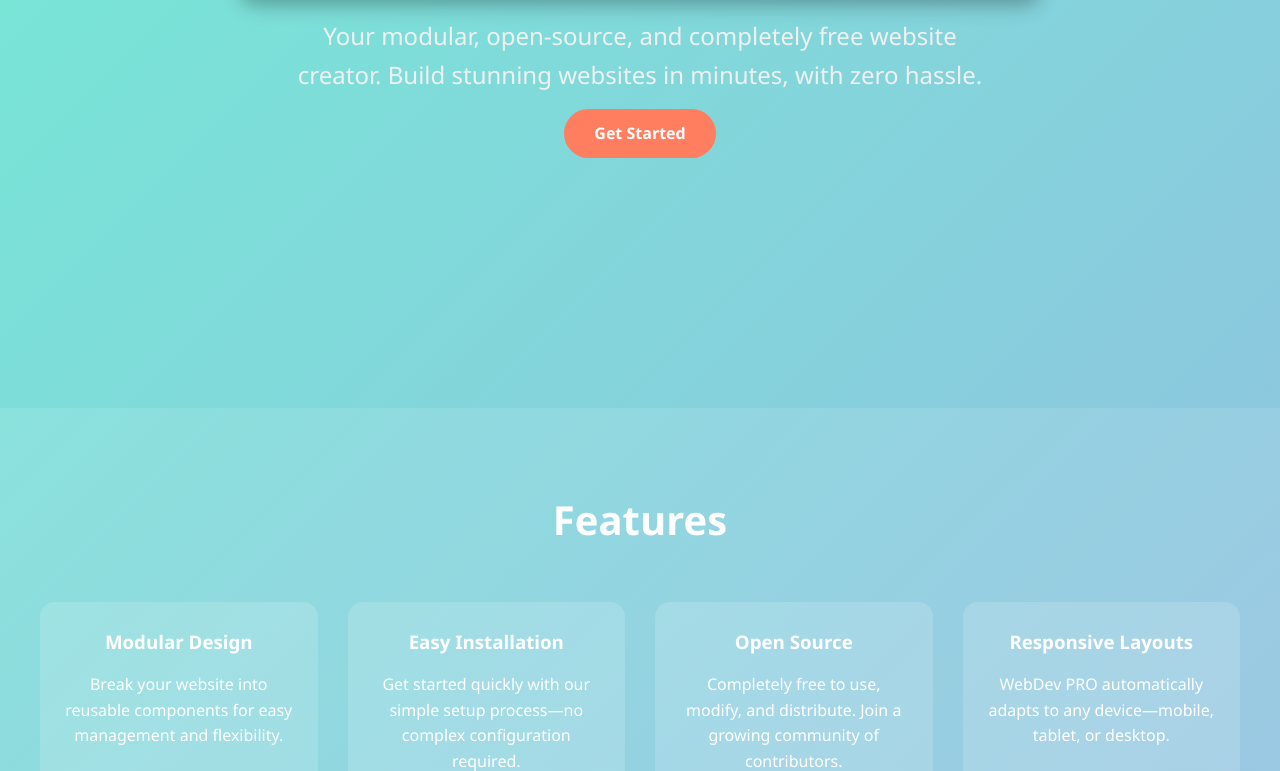
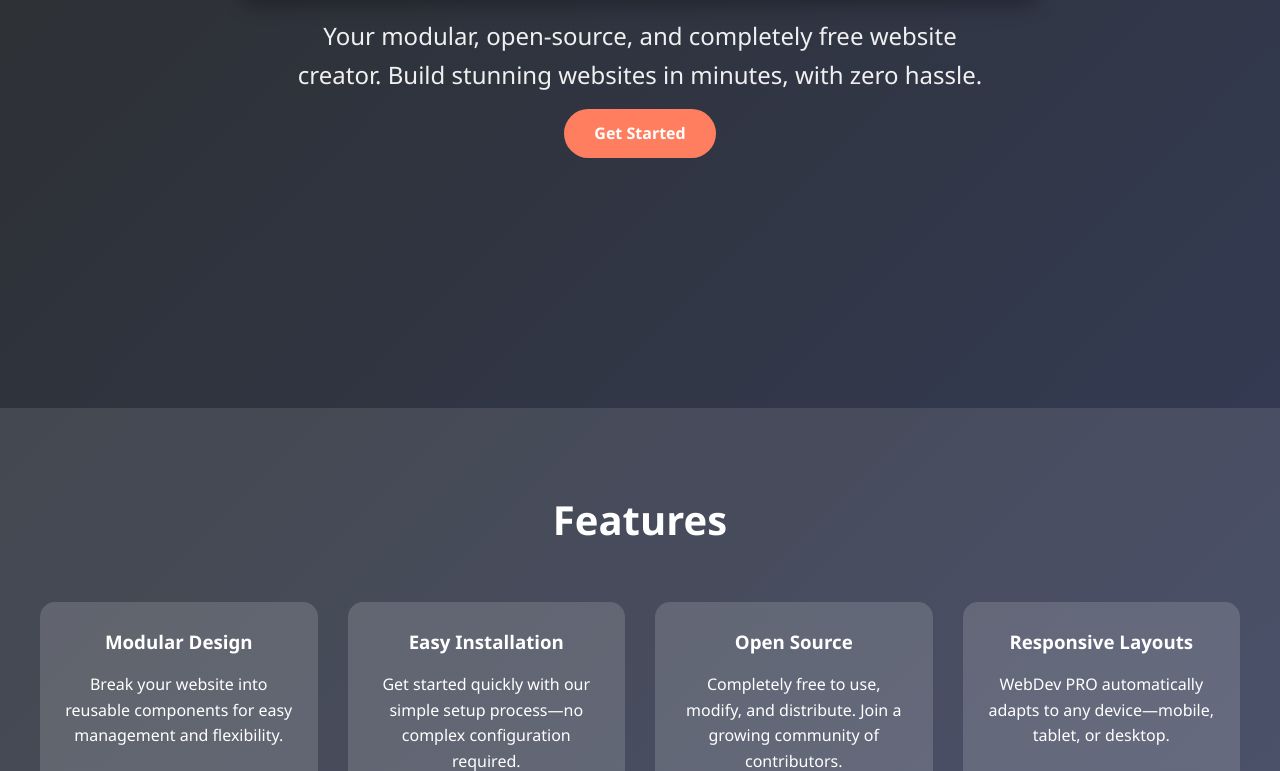
Before and after one commit to Emil7YT/WebDev-PRO, a plain HTML site: page index.html in a window 1280 px wide. Shown: the part 392-1163 px from the top of the page. Drawn offline with Linux system fonts and the light colour scheme.

Commit message:
Update style.css

```diff
--- a/style.css
+++ b/style.css
@@ -8,7 +8,7 @@
 /* Body styles */
 body {
     font-family: 'Segoe UI', Tahoma, Geneva, Verdana, sans-serif;
-    background: linear-gradient(135deg, #74ebd5, #9face6);
+    background: linear-gradient(135deg, #2c2e2e, #3a446e);
     color: #333;
     line-height: 1.6;
 }
```
